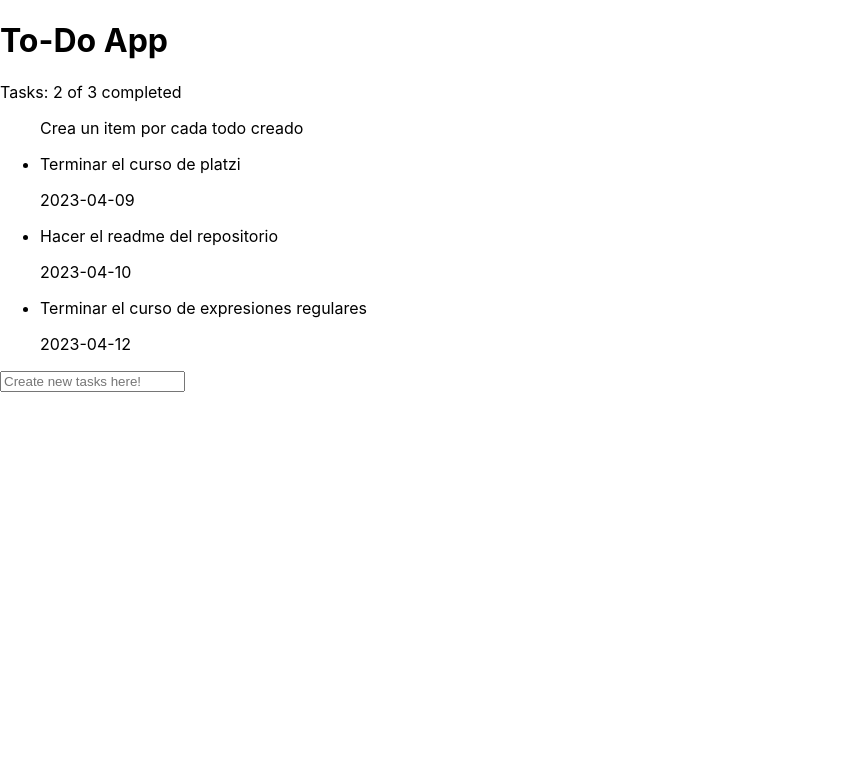
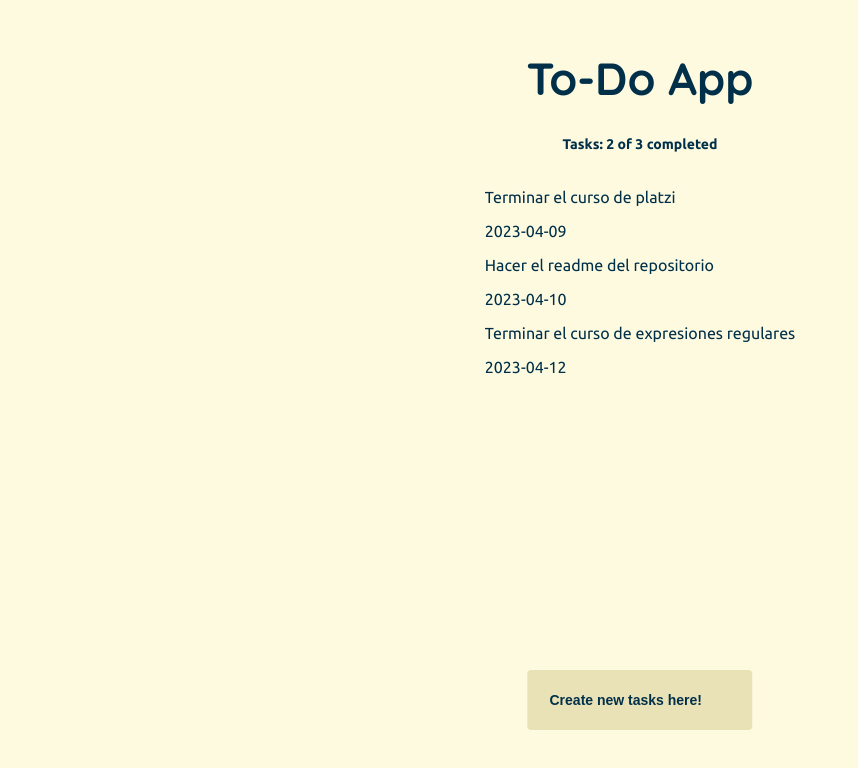
Before and after one commit to evillalobosa/react18-todo-app, a React (Create React App) app: page / in a window 1280 px wide. Shown: the top 768 px of the page, without its empty margins (0-858 px from the left). Built offline with nearby package versions, Linux system fonts and the light colour scheme.

Commit message:
components +css

```diff
--- a/public/index.html
+++ b/public/index.html
@@ -24,6 +24,11 @@
       work correctly both with client-side routing and a non-root public URL.
       Learn how to configure a non-root public URL by running `npm run build`.
     -->
+    <!-- FONTS -->
+    <link rel="preconnect" href="https://fonts.googleapis.com">
+    <link rel="preconnect" href="https://fonts.gstatic.com" crossorigin>
+    <link href="https://fonts.googleapis.com/css2?family=Quicksand:wght@300;400;500;600;700&family=Ubuntu:ital,wght@0,300;0,400;0,500;0,700;1,300;1,400;1,500;1,700&display=swap" rel="stylesheet">
+
     <title>React App</title>
   </head>
   <body>
--- a/src/components/App.css
+++ b/src/components/App.css
@@ -0,0 +1,12 @@
+h1 {
+    font-family: 'Quicksand', sans-serif;
+    font-size: 45px;
+    font-weight: bolder;
+    text-align: center;
+}
+
+/* @media (max-width: 100px) {
+    h1 {
+        margin: 100px 0px 10px;
+    }
+} */
--- a/src/components/App.js
+++ b/src/components/App.js
@@ -2,14 +2,14 @@ import React from 'react';
 import { TodoCounter } from './TodoCounter';
 import { TodoCreate } from './TodoCreate';
 import { TodoList } from './TodoList';
-// import './App.css';
+import './App.css';
 
 function App() {
   return (
     <React.Fragment>
         <h1>To-Do App</h1>
 
-        <TodoCounter/>
+        <TodoCounter ClassName="TodoCounter"/>
 
         <TodoList/>
 
--- /dev/null
+++ b/src/components/TodoCounter.css
@@ -0,0 +1,8 @@
+.TodoCounter {
+    font-size: 14px;
+    font-weight: bolder;
+    text-align: center;
+    margin: 10px 0px 10px;
+    border-radius: 8px;
+    color: var(--color-fg);
+}
--- a/src/components/TodoCounter.js
+++ b/src/components/TodoCounter.js
@@ -1,9 +1,10 @@
 import React from 'react';
+import './TodoCounter.css';
 
 function TodoCounter ()
 {
     return (
-        <p>Tasks: 2 of 3 completed</p>
+        <p class="TodoCounter">Tasks: 2 of 3 completed</p>
     );
 }
 
--- /dev/null
+++ b/src/components/TodoCreate.css
@@ -0,0 +1,26 @@
+form {
+    position: fixed;
+    bottom: 0;
+    left: 50%;
+    transform: translateX(-50%);
+    margin: 0px 0px 50px;
+}
+
+input {
+    padding: 20px;
+    font-size: 14px;
+    background-color: var(--color-accent);
+    border: 2px solid var(--color-accent);
+    border-radius: 4px;
+}
+
+input::placeholder {
+    font-weight: bolder;
+    color: var(--color-fg);
+}
+
+input[type=text]:focus {
+    border: 2px solid var(--color-fg);
+    outline: none;
+    box-shadow: none;
+}
--- a/src/components/TodoCreate.js
+++ b/src/components/TodoCreate.js
@@ -1,4 +1,5 @@
 import React from 'react';
+import './TodoCreate.css';
 
 function TodoCreate()
 {
--- /dev/null
+++ b/src/components/TodoList.css
@@ -0,0 +1,5 @@
+ul {
+    margin: 0;
+    padding: 10px 20px 10px;
+    list-style: none;
+}
--- a/src/components/TodoList.js
+++ b/src/components/TodoList.js
@@ -1,5 +1,6 @@
 import React from 'react';
 import { TodoItem } from './TodoItem';
+import './TodoList.css';
 
 const todos = [
   {
@@ -24,7 +25,7 @@ function TodoList ()
     return (
         <section>
             <ul>
-                Crea un item por cada todo creado
+                {/* Crea un item por cada todo creado */}
                 {todos.map(todo => (
                     <TodoItem key={todo.title} title={todo.title} created={todo.created}/>
                 ))}
--- a/src/index.css
+++ b/src/index.css
@@ -1,13 +1,27 @@
+:root {
+    --color-bg: #fefae0;
+    --color-fg: #003049;
+    --color-accent: #eae2b7;
+}
+
 body {
   margin: 0;
-  font-family: -apple-system, BlinkMacSystemFont, 'Segoe UI', 'Roboto', 'Oxygen',
-    'Ubuntu', 'Cantarell', 'Fira Sans', 'Droid Sans', 'Helvetica Neue',
-    sans-serif;
+  font-family: 'Ubuntu', sans-serif;
   -webkit-font-smoothing: antialiased;
   -moz-osx-font-smoothing: grayscale;
+  background-color: var(--color-bg);
+  color: var(--color-fg);
 }
 
 code {
   font-family: source-code-pro, Menlo, Monaco, Consolas, 'Courier New',
     monospace;
 }
+
+#root {
+    height: 95vh;
+    position: absolute;
+    top: 50%;
+    left: 50%;
+    transform: translate(-50%, -50%);
+}
```
